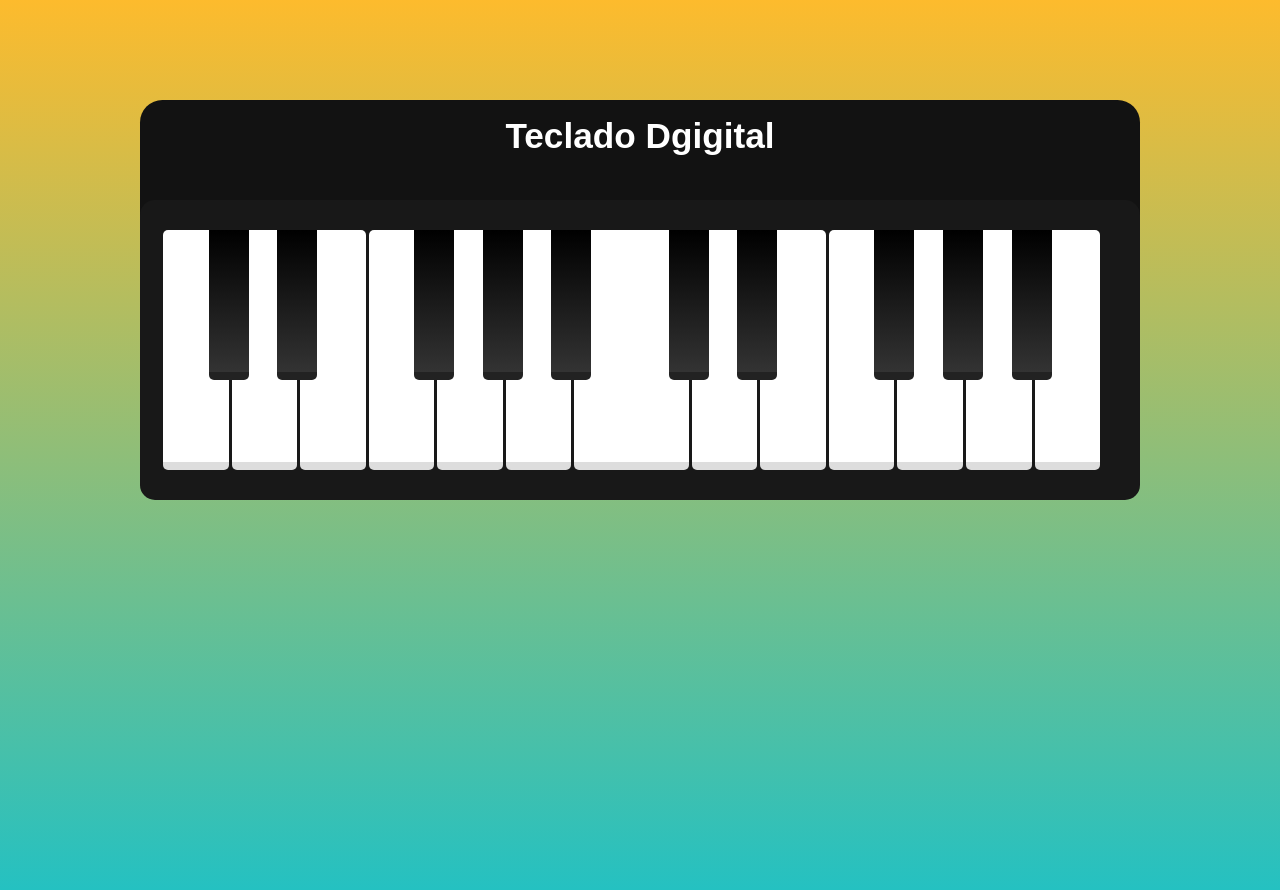
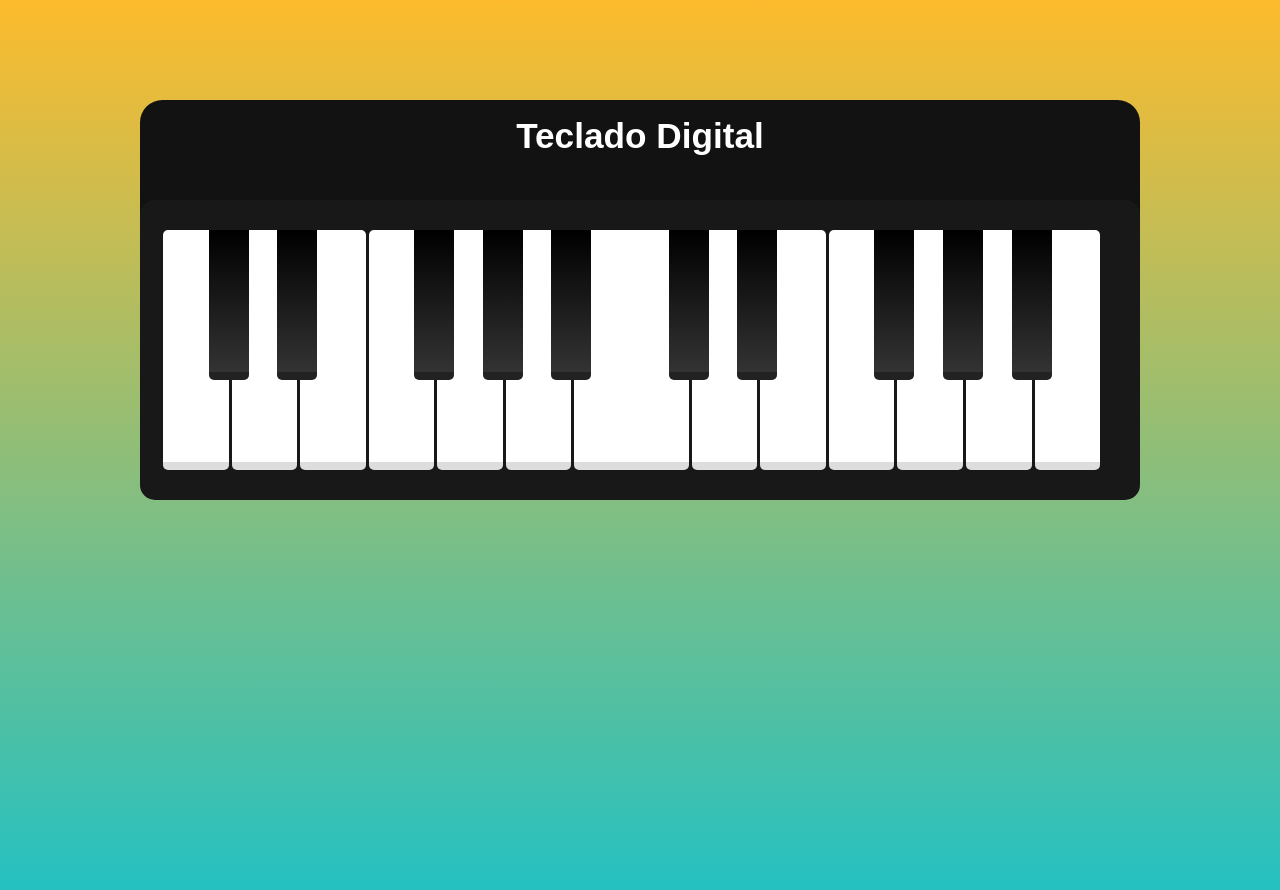
Before and after one commit to Misael058/Projeto-Teclado, a plain HTML site: page Projeto Piano/index.html in a window 1280 px wide. Drawn offline with Linux system fonts and the light colour scheme; a web font is replaced by a local one.

Commit message:
index.html

```diff
--- a/Projeto Piano/index.html
+++ b/Projeto Piano/index.html
@@ -19,7 +19,7 @@
 
 
 
-            <h1>Teclado Dgigital</h1>
+            <h1>Teclado Digital</h1>
 
 
 
```
